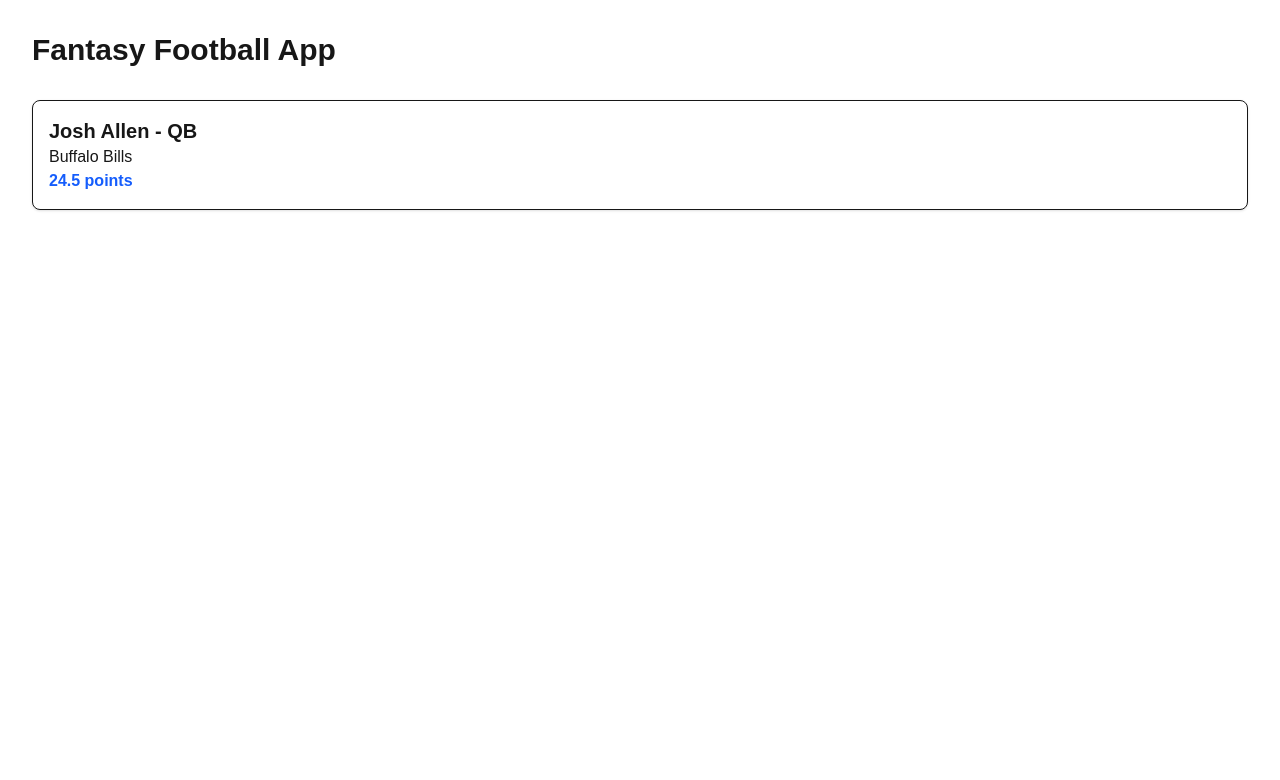
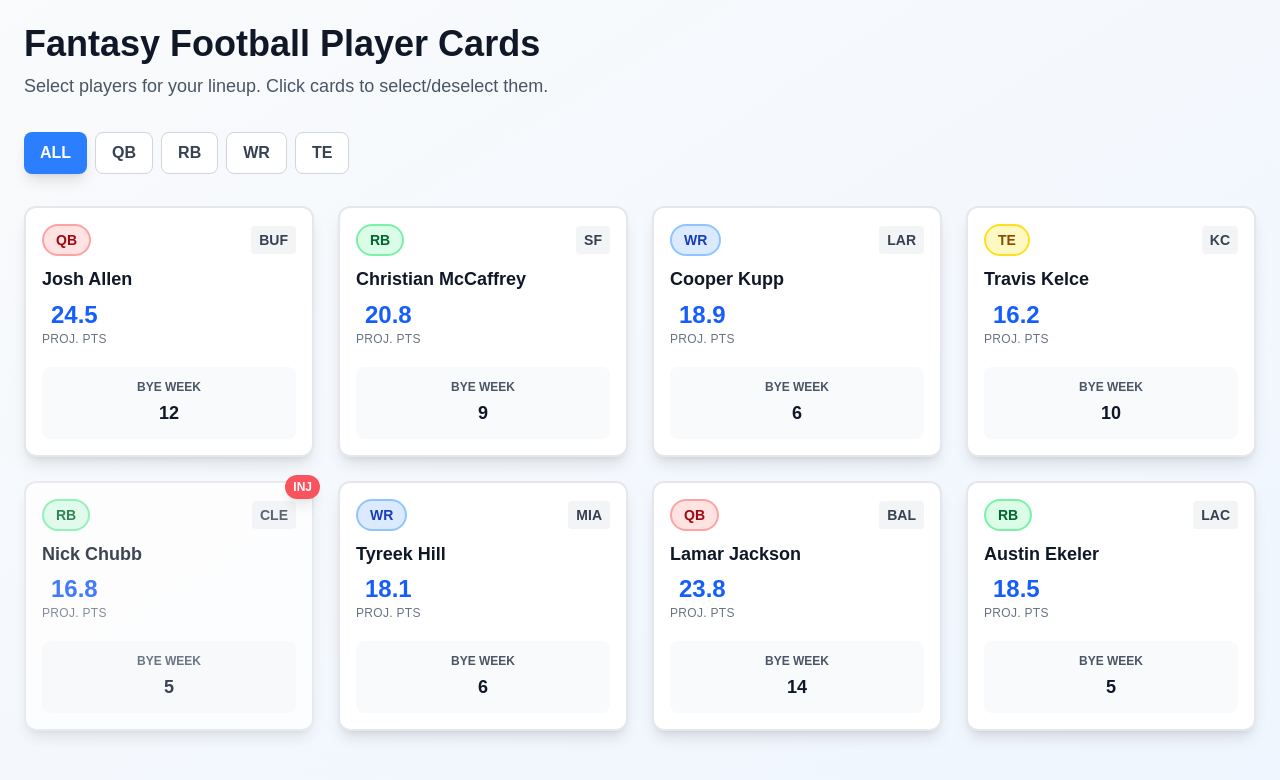
Before and after one commit to troybren66/Woodhead, a Next.js app: page / in a window 1280 px wide. Shown: the top 780 px of the page. Built offline with nearby package versions, Linux system fonts and the light colour scheme.

Commit message:
Add enhanced player card component with filtering and improved design

```diff
--- a/src/components/PlayerCard.tsx
+++ b/src/components/PlayerCard.tsx
@@ -1,14 +1,219 @@
 "use client"
 import React from 'react';
 
-export default function PlayerCardDemo() {
+// Types matching your structure
+interface Player {
+  id: string;
+  name: string;
+  position: 'QB' | 'RB' | 'WR' | 'TE';
+  team: string;
+  projectedPoints: number;
+  actualPoints?: number;
+  isInjured: boolean;
+  byeWeek: number;
+}
+
+const mockPlayers: Player[] = [
+  { id: '1', name: 'Josh Allen', position: 'QB', team: 'BUF', projectedPoints: 24.5, isInjured: false, byeWeek: 12 },
+  { id: '2', name: 'Christian McCaffrey', position: 'RB', team: 'SF', projectedPoints: 20.8, isInjured: false, byeWeek: 9 },
+  { id: '3', name: 'Cooper Kupp', position: 'WR', team: 'LAR', projectedPoints: 18.9, isInjured: false, byeWeek: 6 },
+  { id: '4', name: 'Travis Kelce', position: 'TE', team: 'KC', projectedPoints: 16.2, isInjured: false, byeWeek: 10 },
+  { id: '5', name: 'Nick Chubb', position: 'RB', team: 'CLE', projectedPoints: 16.8, isInjured: true, byeWeek: 5 },
+  { id: '6', name: 'Tyreek Hill', position: 'WR', team: 'MIA', projectedPoints: 18.1, isInjured: false, byeWeek: 6 },
+  { id: '7', name: 'Lamar Jackson', position: 'QB', team: 'BAL', projectedPoints: 23.8, isInjured: false, byeWeek: 14 },
+  { id: '8', name: 'Austin Ekeler', position: 'RB', team: 'LAC', projectedPoints: 18.5, isInjured: false, byeWeek: 5 }
+];
+
+function getPositionColor(position: string): string {
+  const colors = {
+    QB: 'bg-red-100 text-red-800 border-red-300',
+    RB: 'bg-green-100 text-green-800 border-green-300',
+    WR: 'bg-blue-100 text-blue-800 border-blue-300',
+    TE: 'bg-yellow-100 text-yellow-800 border-yellow-300'
+  };
+  return colors[position as keyof typeof colors] || 'bg-gray-100 text-gray-800 border-gray-300';
+}
+
+interface PlayerCardProps {
+  player: Player;
+  onClick?: () => void;
+  isSelected?: boolean;
+  showDetailedStats?: boolean;
+}
+
+const PlayerCard: React.FC<PlayerCardProps> = ({
+  player,
+  onClick,
+  isSelected = false,
+  showDetailedStats = true
+}) => {
   return (
-    <div className="p-8">
-      <h1 className="text-3xl font-bold mb-8">Fantasy Football App</h1>
-      <div className="bg-white rounded-lg border p-4 shadow">
-        <h2 className="text-xl font-bold">Josh Allen - QB</h2>
-        <p>Buffalo Bills</p>
-        <p className="text-blue-600 font-bold">24.5 points</p>
+    <div
+      className={`
+        relative bg-white rounded-xl border-2 shadow-lg transition-all duration-300 cursor-pointer
+        hover:shadow-xl hover:scale-105 hover:border-blue-400
+        ${isSelected ? 'border-blue-500 ring-2 ring-blue-200 shadow-xl' : 'border-gray-200'}
+        ${player.isInjured ? 'opacity-80' : ''}
+      `}
+      onClick={onClick}
+    >
+      {/* Injury Badge */}
+      {player.isInjured && (
+        <div className="absolute -top-2 -right-2 bg-red-500 text-white text-xs font-bold px-2 py-1 rounded-full z-10 shadow-lg">
+          INJ
+        </div>
+      )}
+
+      {/* Header */}
+      <div className="p-4 pb-2">
+        <div className="flex items-center justify-between mb-3">
+          <span className={`px-3 py-1 rounded-full text-sm font-semibold border-2 ${getPositionColor(player.position)}`}>
+            {player.position}
+          </span>
+          <span className="text-sm font-bold text-gray-700 bg-gray-100 px-2 py-1 rounded">
+            {player.team}
+          </span>
+        </div>
+
+        <h3 className="text-lg font-bold text-gray-900 mb-2 leading-tight">
+          {player.name}
+        </h3>
+
+        <div className="flex items-center justify-between mb-3">
+          <div className="text-center">
+            <div className="text-2xl font-bold text-blue-600">
+              {player.projectedPoints.toFixed(1)}
+            </div>
+            <div className="text-xs text-gray-500 uppercase tracking-wide">
+              Proj. Pts
+            </div>
+          </div>
+
+          {player.actualPoints && (
+            <div className="text-center">
+              <div className="text-xl font-bold text-green-600">
+                {player.actualPoints.toFixed(1)}
+              </div>
+              <div className="text-xs text-gray-500 uppercase tracking-wide">
+                Actual
+              </div>
+            </div>
+          )}
+        </div>
+      </div>
+
+      {/* Stats Section */}
+      {showDetailedStats && (
+        <div className="px-4 pb-4">
+          <div className="bg-gray-50 rounded-lg p-3">
+            <div className="flex items-center justify-center">
+              <div className="text-center">
+                <div className="text-gray-600 text-xs uppercase font-semibold mb-1">
+                  Bye Week
+                </div>
+                <div className="font-bold text-gray-900 text-lg">
+                  {player.byeWeek}
+                </div>
+              </div>
+            </div>
+          </div>
+        </div>
+      )}
+
+      {/* Selection Indicator */}
+      {isSelected && (
+        <div className="absolute inset-0 rounded-xl bg-blue-500 bg-opacity-10 pointer-events-none">
+          <div className="absolute top-2 left-2 w-3 h-3 bg-blue-500 rounded-full"></div>
+        </div>
+      )}
+    </div>
+  );
+};
+
+export default function EnhancedPlayerCardDemo() {
+  const [selectedPlayer, setSelectedPlayer] = React.useState<string | null>(null);
+  const [filterPosition, setFilterPosition] = React.useState<string>('ALL');
+
+  const filteredPlayers = filterPosition === 'ALL'
+    ? mockPlayers
+    : mockPlayers.filter(player => player.position === filterPosition);
+
+  const positions = ['ALL', 'QB', 'RB', 'WR', 'TE'];
+
+  return (
+    <div className="min-h-screen bg-gradient-to-br from-gray-50 to-blue-50 p-6">
+      <div className="max-w-7xl mx-auto">
+        {/* Header */}
+        <div className="mb-8">
+          <h1 className="text-4xl font-bold text-gray-900 mb-2">
+            Fantasy Football Player Cards
+          </h1>
+          <p className="text-gray-600 text-lg">
+            Select players for your lineup. Click cards to select/deselect them.
+          </p>
+        </div>
+
+        {/* Position Filter */}
+        <div className="mb-8">
+          <div className="flex flex-wrap gap-2">
+            {positions.map((position) => (
+              <button
+                key={position}
+                onClick={() => setFilterPosition(position)}
+                className={`px-4 py-2 rounded-lg font-semibold transition-all duration-200 ${
+                  filterPosition === position
+                    ? 'bg-blue-500 text-white shadow-lg'
+                    : 'bg-white text-gray-700 border border-gray-300 hover:bg-gray-50'
+                }`}
+              >
+                {position}
+              </button>
+            ))}
+          </div>
+        </div>
+
+        {/* Player Grid */}
+        <div className="grid grid-cols-1 md:grid-cols-2 lg:grid-cols-3 xl:grid-cols-4 gap-6 mb-8">
+          {filteredPlayers.map((player) => (
+            <PlayerCard
+              key={player.id}
+              player={player}
+              isSelected={selectedPlayer === player.id}
+              onClick={() => setSelectedPlayer(
+                selectedPlayer === player.id ? null : player.id
+              )}
+            />
+          ))}
+        </div>
+
+        {/* Selection Info */}
+        {selectedPlayer && (
+          <div className="bg-white border border-blue-200 rounded-xl p-6 shadow-lg">
+            <h3 className="text-xl font-bold text-blue-900 mb-3">
+              Selected Player
+            </h3>
+            <div className="flex items-center gap-4">
+              <div className="flex-1">
+                <p className="text-lg">
+                  <strong className="text-blue-800">
+                    {filteredPlayers.find(p => p.id === selectedPlayer)?.name}
+                  </strong>
+                  {' '}({filteredPlayers.find(p => p.id === selectedPlayer)?.position})
+                </p>
+                <p className="text-gray-600">
+                  {filteredPlayers.find(p => p.id === selectedPlayer)?.team} •
+                  {' '}{filteredPlayers.find(p => p.id === selectedPlayer)?.projectedPoints.toFixed(1)} projected points
+                </p>
+              </div>
+              <button
+                onClick={() => setSelectedPlayer(null)}
+                className="px-4 py-2 bg-gray-500 text-white rounded-lg hover:bg-gray-600 transition-colors"
+              >
+                Clear Selection
+              </button>
+            </div>
+          </div>
+        )}
       </div>
     </div>
   );
```
